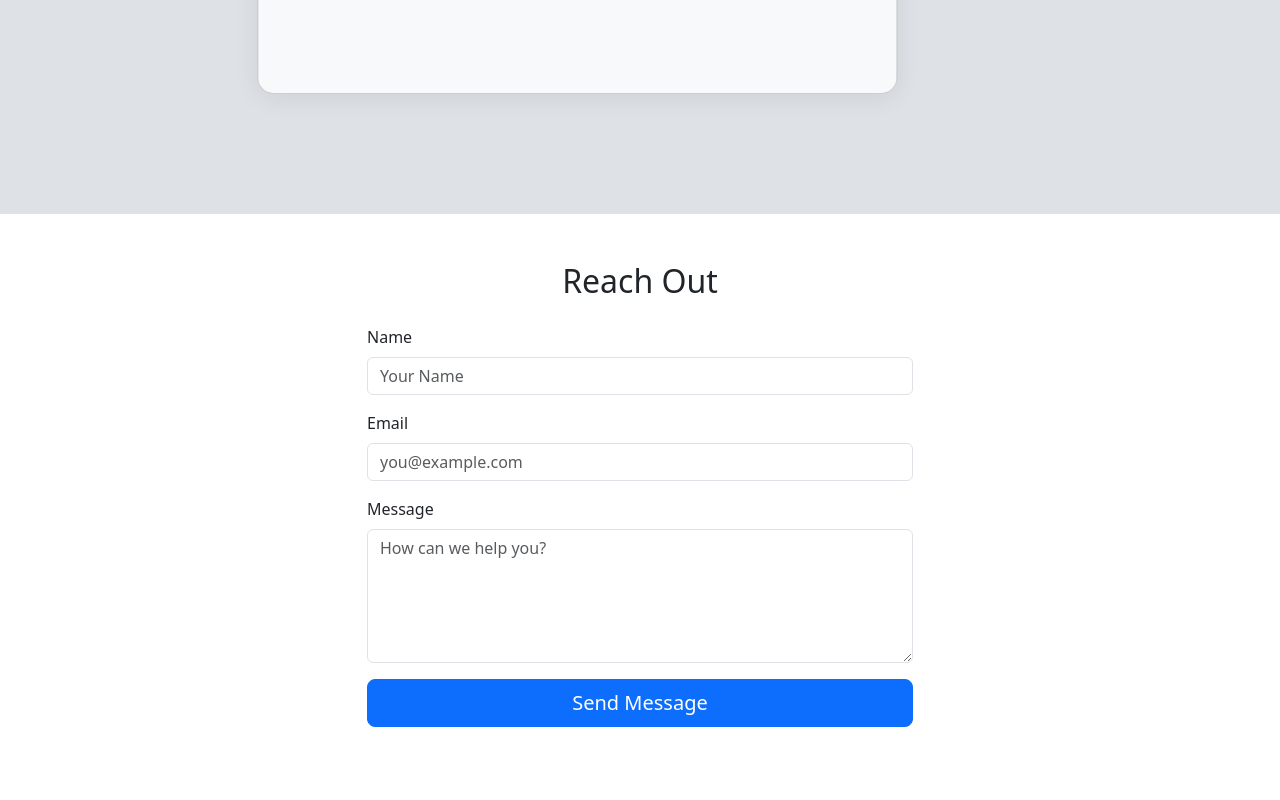
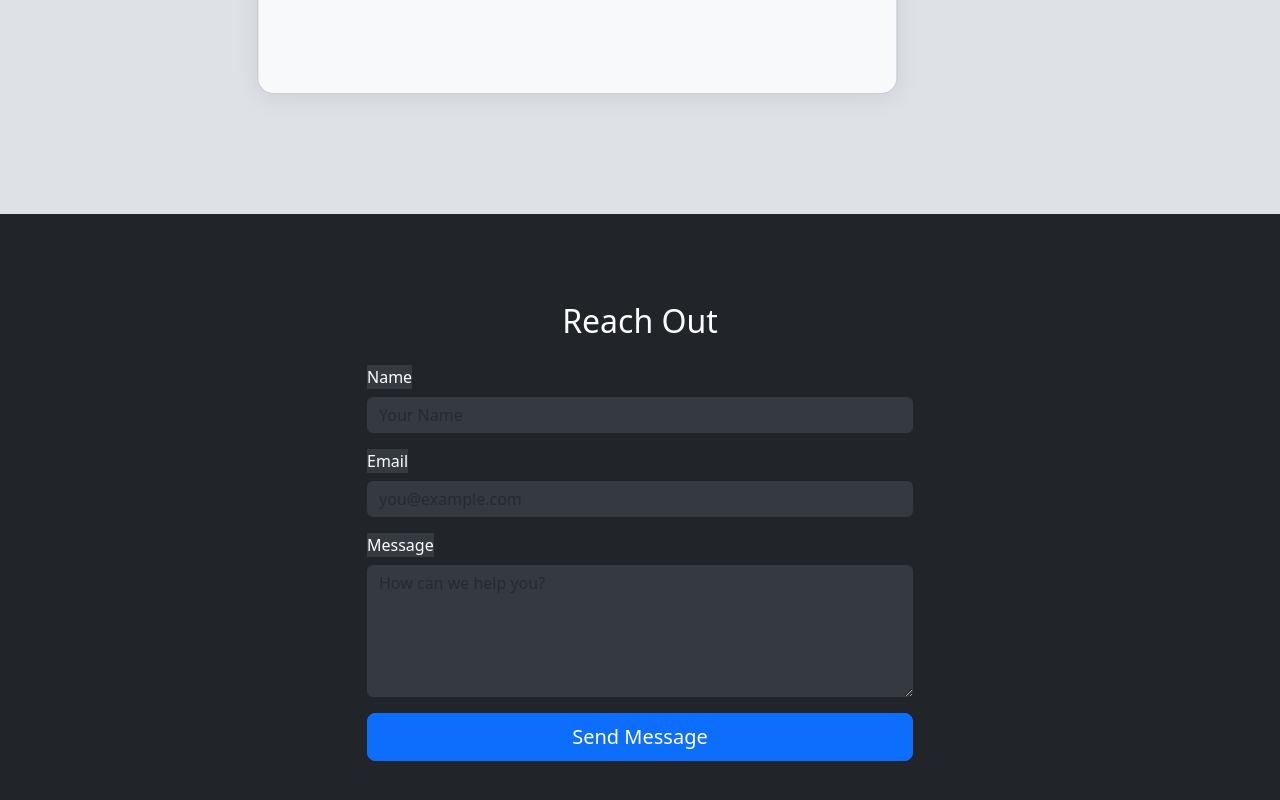
Before and after one commit to ajshirlow7/Comfy, a plain HTML site: page index.html in a window 1280 px wide. Shown: the part 1750-2550 px from the top of the page. Before the commit the page ends 2525 px from the top, so only its background shows below. Drawn offline with nearby package versions, Linux system fonts and the light colour scheme.

Commit message:
adding css rules to the reach out section

```diff
--- a/assets/css/style.css
+++ b/assets/css/style.css
@@ -88,3 +88,20 @@
 .carousel-control-next {
     right: -60px;
 }
+
+.reachout {
+    background: #212529; /* Bootstrap's bg-dark/nav bar color */
+    color: #fff;
+    padding-top: 40px;
+    padding-bottom: 40px;
+}
+.reachout .form-control,
+.reachout .form-label {
+    background: #343a40;
+    color: #fff;
+    border: none;
+}
+.reachout .form-control:focus {
+    background: #495057;
+    color: #fff;
+}
```
